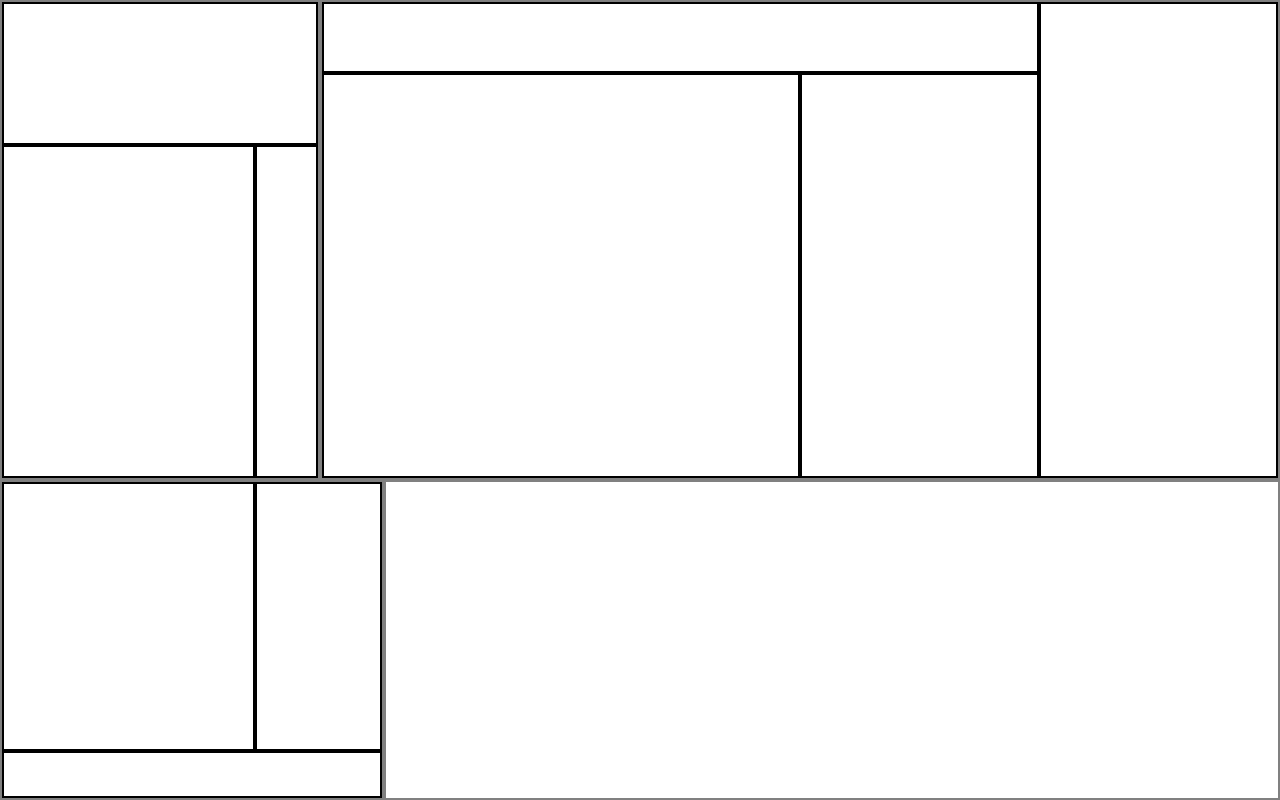
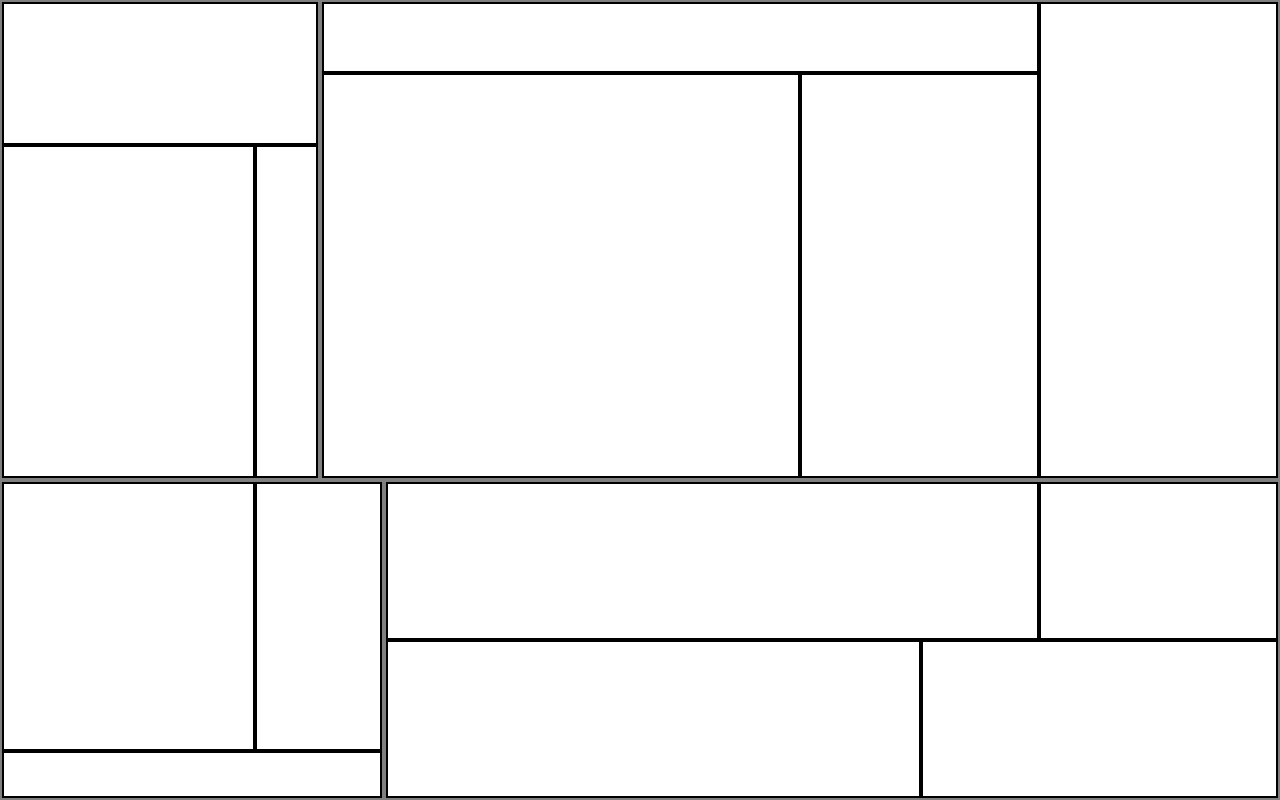
Before and after one commit to devon-wolf/mondrian-grid, a plain HTML site: page index.html in a window 1280 px wide. Drawn offline with Linux system fonts and the light colour scheme.

Commit message:
Fill grid4

```diff
--- a/index.html
+++ b/index.html
@@ -28,10 +28,10 @@
 		</div>
 
 		<div class="box outer grid4">
-			<!-- <div class="box inner k"></div>
+			<div class="box inner k"></div>
 			<div class="box inner l"></div>
 			<div class="box inner m"></div>
-			<div class="box inner n"></div> -->
+			<div class="box inner n"></div>
 		</div>
 
 	</div>
--- a/style.css
+++ b/style.css
@@ -51,7 +51,9 @@ body, html {
 }
 
 .grid4 {
-
+	display: grid;
+	grid-template-rows: 50% 50%;
+	grid-template-columns: 60% 13.25% 26.75%;
 }
 
 .a {
@@ -70,3 +72,11 @@ body, html {
 .j {
 	grid-column: 1 / 3;
 }
+
+.k {
+	grid-column: 1 / 3;
+}
+
+.n {
+	grid-column: 2 / 4;
+}
```
